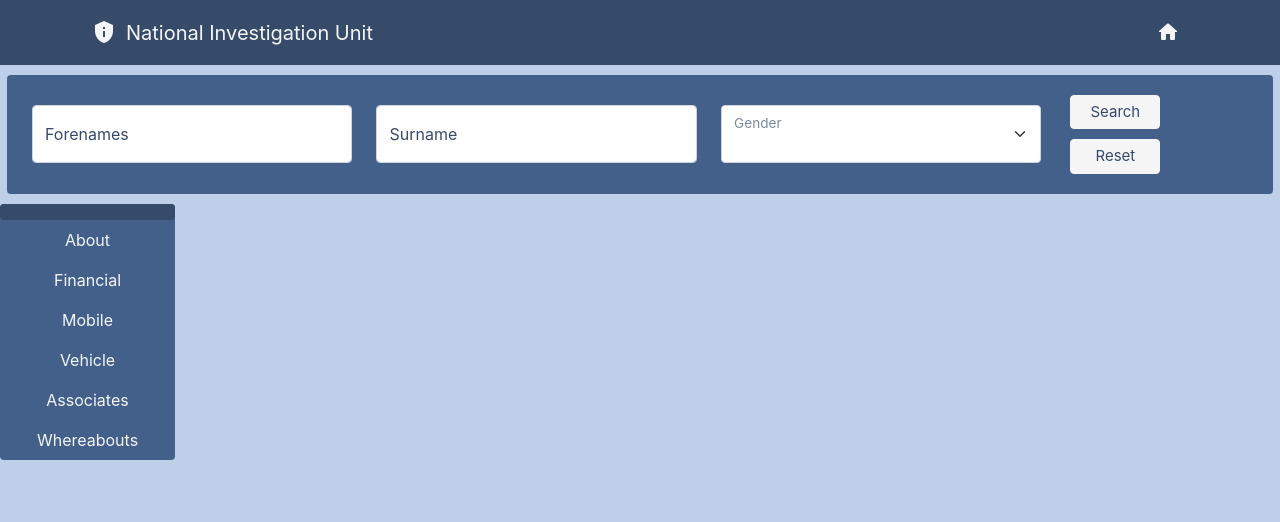
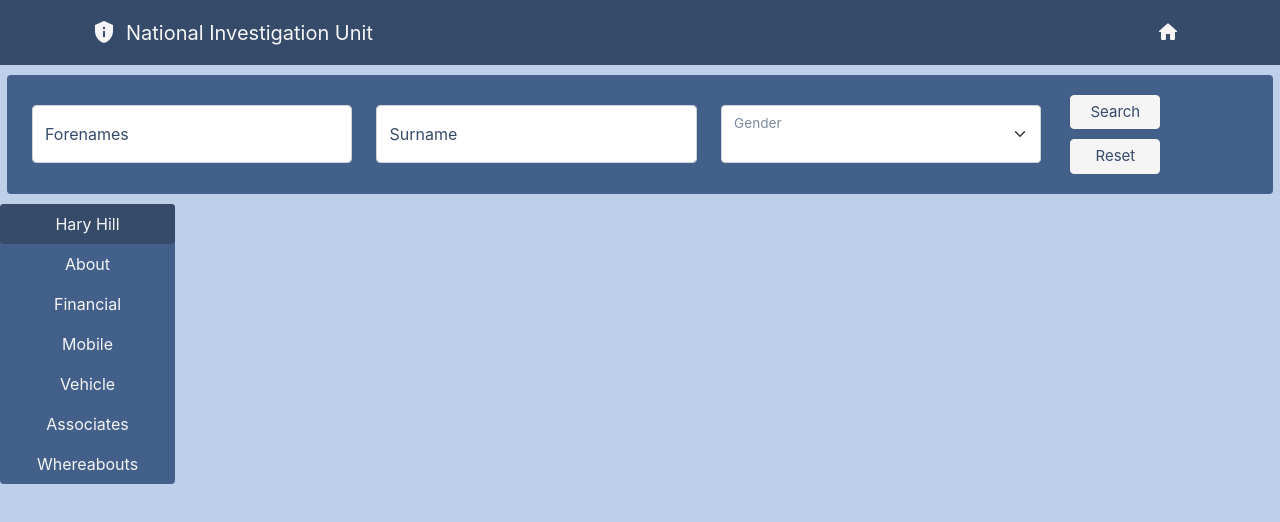
Before and after one commit to victoriamanicom/FP-Group1, a React (Create React App) app in the folder Frontend/fp-group1/: page /1 in a window 1280 px wide. Shown: the top 522 px of the page. Built offline with nearby package versions, Linux system fonts and the light colour scheme.

Commit message:
FP1-43 #Fixed naming on side NavBar

```diff
--- a/Frontend/fp-group1/src/components/CitizenAbout/sideNavBar/SideNavBar.jsx
+++ b/Frontend/fp-group1/src/components/CitizenAbout/sideNavBar/SideNavBar.jsx
@@ -9,7 +9,7 @@ const SideNavBar = ({ citizen, handleSelect }) => {
             onSelect={(eventKey) => handleSelect(eventKey)}
         >
             <Nav.Link disabled>
-                {citizen.firstName} {citizen.lastName}
+                {citizen.forename} {citizen.surname}
             </Nav.Link>
             <Nav.Link eventKey="/about">About</Nav.Link>
             <Nav.Link eventKey="/finance">Financial</Nav.Link>
```
